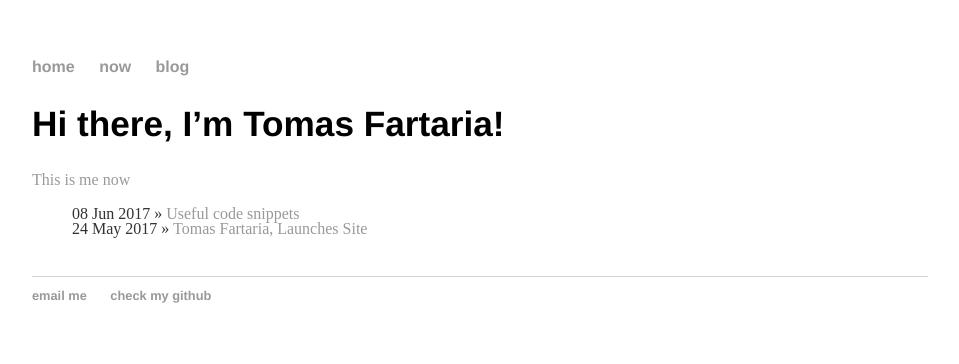
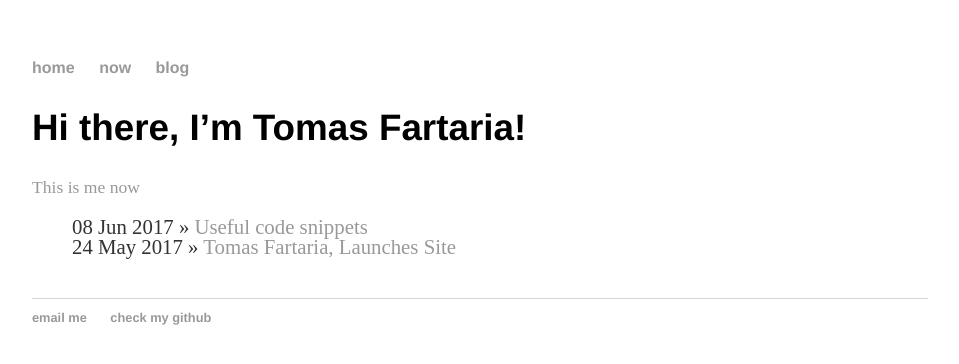
Before and after one commit to fartariatomas/fartariatomas.github.io, a Jekyll site: the page built from index.md, in a window 1280 px wide. Shown: the top 364 px of the page, without its empty margins (160-1119 px from the left). Built offline with Jekyll 4.4.1, drawn with Linux system fonts in a browser that asks for light colours.

Commit message:
fix css yet again

```diff
--- a/css/main.css
+++ b/css/main.css
@@ -3,13 +3,12 @@ body { margin: 60px auto; width: 70%; }
 a { text-decoration: none; color: #999; }
 a:hover { text-decoration: underline; }
 
-p, ul { font-size: 1.0em; line-height: 0.9em; color: #333; }
+p, ul { font-size: 1.1em; line-height: 1.0em; color: #333; }
 
 h1, h2, h3, h4 { font-family: 'Helvetica', 'Arial', 'Sans-Serif'; }
-h1 { font-size: 2.5em;  }
-h2 { font-size: 2.2em; }
-h3 { font-size: 1.8em; }
-h4 { font-size: 1.4em; }
+h1 { font-size: 2.6em; }
+h2 { font-size: 2.3em; }
+h4 { font-size: 1.5em; }
 
 nav ul, footer ul { font-size: 1em; font-family: 'Helvetica', 'Arial', 'Sans-Serif'; padding: 0px; list-style: none; font-weight: bold; }
 nav ul li, footer ul li { display: inline; margin-right: 20px; }
@@ -17,5 +16,5 @@ nav ul li, footer ul li { display: inline; margin-right: 20px; }
 footer { border-top: 1px solid #d5d5d5; font-size: .8em; }
 
 /* Blog */
-ul.posts { margin: 20px auto 40px; font-size: 1.0em; }
+ul.posts { margin: 20px auto 40px; font-size: 1.3em; }
 ul.posts li { list-style: none; }
```
Also changed, not shown: _posts/2017-06-08-tomas-fartaria-cool-github-snippets.md (+0 -1 lines).
